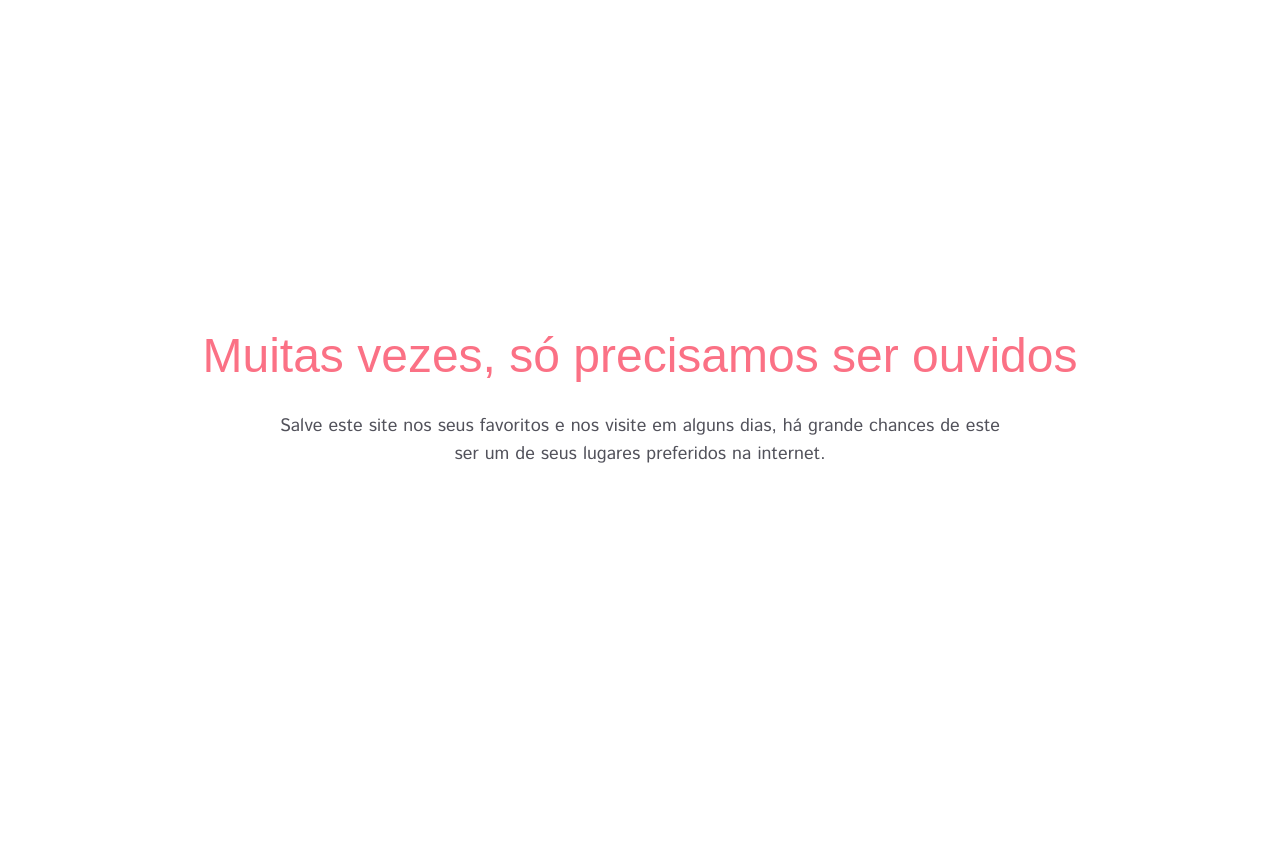
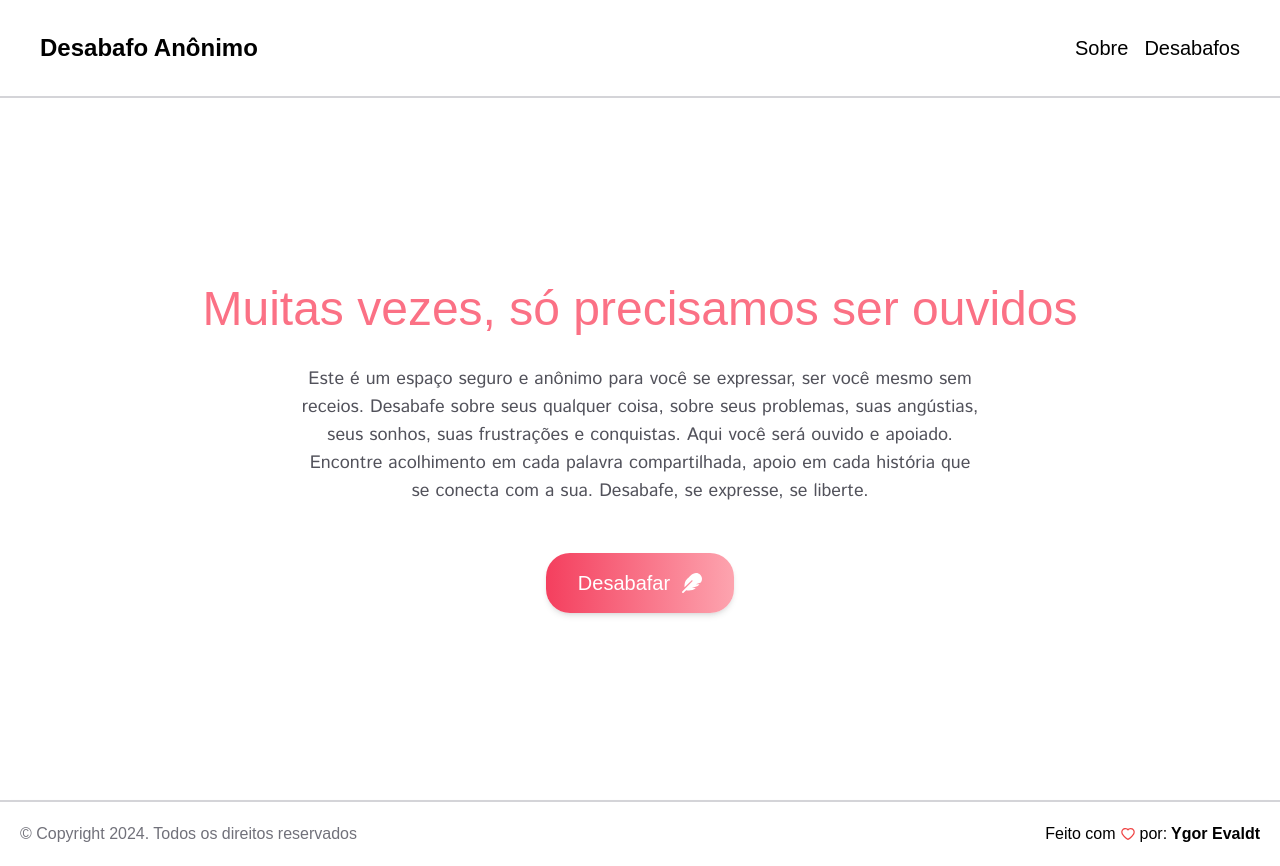
Before and after one commit to ygorevaldt/desabafo-anonimo, a Next.js app: page / in a window 1280 px wide. Before the commit the page ends 800 px from the top, so only its background shows below. Built offline with nearby package versions, Linux system fonts and the light colour scheme.

Commit message:
adiciona e modifica arquivos necessários para construção do layout que o usuário irá usar para desabafar

```diff
--- /dev/null
+++ b/src/app/about/page.tsx
@@ -0,0 +1,9 @@
+import { DinamicPage } from "@/components/DinamicPage";
+
+export default function About() {
+  return (
+    <DinamicPage>
+      <h2>Sobre</h2>
+    </DinamicPage>
+  );
+}
--- a/src/app/api/v1/vent/route.ts
+++ b/src/app/api/v1/vent/route.ts
@@ -5,8 +5,12 @@ import { HttpStatusCode } from "../../constants/http-status-code";
 export async function POST(request: NextRequest) {
   const registerVentUseCase = makeRegisterVentUseCase();
 
-  const { title, description } = await request.json();
-  const { vent } = await registerVentUseCase.execute({ title, description });
+  try {
+    const { title, description } = await request.json();
+    const { vent } = await registerVentUseCase.execute({ title, description });
 
-  return NextResponse.json(vent, { status: HttpStatusCode.CREATED });
+    return NextResponse.json(vent, { status: HttpStatusCode.CREATED });
+  } catch (error) {
+    return NextResponse.json({ status: HttpStatusCode.INTERNAL_SERVER_ERROR });
+  }
 }
--- a/src/app/page.tsx
+++ b/src/app/page.tsx
@@ -1,31 +1,52 @@
+import Link from "next/link";
+import { FaFeather } from "react-icons/fa";
 import { Istok_Web } from "next/font/google";
+
+import { DinamicPage } from "@/components/DinamicPage";
 
 const istokWeb = Istok_Web({ weight: "400", subsets: ["latin"] });
 
 export default function Home() {
   return (
-    <article
-      className="
-      flex flex-col gap-8 items-center justify-center
-      max-w-6xl m-auto p-4 h-full
-    "
-    >
+    <DinamicPage className="flex flex-col justify-center">
+      <article className="flex flex-col gap-8">
         <header className="flex flex-col gap-6 text-center">
           <h1 className="text-5xl text-rose-400">
             Muitas vezes, só precisamos ser ouvidos
           </h1>
         </header>
-      <main>
-        <p
+        <main className="flex flex-col gap-12 justify-center items-center">
+          <div
             className={`
-            w-2/3 m-auto
+              flex flex-col gap-1
+              md:w-2/3 m-auto
               ${istokWeb.className} text-zinc-600 text-lg text-center
           `}
           >
-          Salve este site nos seus favoritos e nos visite em alguns dias, há
-          grande chances de este ser um de seus lugares preferidos na internet.
+            <p>
+              Este é um espaço seguro e anônimo para você se expressar, ser você
+              mesmo sem receios. Desabafe sobre seus qualquer coisa, sobre seus
+              problemas, suas angústias, seus sonhos, suas frustrações e
+              conquistas. Aqui você será ouvido e apoiado. Encontre acolhimento
+              em cada palavra compartilhada, apoio em cada história que se
+              conecta com a sua. Desabafe, se expresse, se liberte.
             </p>
+          </div>
+          <Link
+            href={"/unburden"}
+            className="
+            flex items-center gap-3
+            bg-gradient-to-r from-rose-500 to-rose-300 text-white shadow-md
+           rounded-3xl
+            px-8 py-4 text-xl
+            hover:bg-rose-400 hover:animate-pulse hover:scale-105 duration-300
+            active:scale-95
+          "
+          >
+            Desabafar <FaFeather />
+          </Link>
         </main>
       </article>
+    </DinamicPage>
   );
 }
--- /dev/null
+++ b/src/app/unburden/page.tsx
@@ -0,0 +1,10 @@
+import { DinamicPage } from "@/components/DinamicPage";
+import { UnburdenForm } from "@/components/UnburdenForm";
+
+export default function Unburden() {
+  return (
+    <DinamicPage>
+      <UnburdenForm />
+    </DinamicPage>
+  );
+}
--- /dev/null
+++ b/src/app/vents/page.tsx
@@ -0,0 +1,9 @@
+import { DinamicPage } from "@/components/DinamicPage";
+
+export default function Vents() {
+  return (
+    <DinamicPage>
+      <h2>Desabafos</h2>
+    </DinamicPage>
+  );
+}
--- /dev/null
+++ b/src/components/DinamicPage.tsx
@@ -0,0 +1,23 @@
+import { ReactNode } from "react";
+
+import { NavBar } from "./NavBar";
+import { Footer } from "./Footer";
+
+type DinamicPageProps = {
+  children: ReactNode;
+  className?: string;
+};
+
+export function DinamicPage({ children, className }: DinamicPageProps) {
+  return (
+    <>
+      <article className="flex flex-col min-h-screen">
+        <NavBar />
+        <div className={`flex-grow max-w-5xl my-0 mx-auto ${className}`}>
+          {children}
+        </div>
+      </article>
+      <Footer />
+    </>
+  );
+}
--- /dev/null
+++ b/src/components/Footer.tsx
@@ -0,0 +1,34 @@
+import Link from "next/link";
+import { AiOutlineHeart } from "react-icons/ai";
+
+export function Footer() {
+  return (
+    <footer
+      className="
+        w-full border-t-2 border-zinc-300
+        flex gap-1 items-center justify-between
+        p-5 bg-white shadow-lg
+        z-10"
+    >
+      <div>
+        <p className="text-zinc-500">
+          © Copyright 2024. Todos os direitos reservados
+        </p>
+      </div>
+      <div className="flex gap-1 items-center">
+        <div className="flex gap-1 items-center">
+          <p>Feito com </p>
+          <AiOutlineHeart className="text-red-500" />
+          <p>por:</p>
+        </div>
+        <Link
+          href={"https://github.com/ygorevaldt"}
+          target="_blank"
+          className="font-bold"
+        >
+          Ygor Evaldt
+        </Link>
+      </div>
+    </footer>
+  );
+}
--- /dev/null
+++ b/src/components/NavBar.tsx
@@ -0,0 +1,31 @@
+import Link from "next/link";
+
+export function NavBar() {
+  return (
+    <aside className="flex items-center justify-between px-10 py-8 border-b-2 border-zinc-300">
+      <Link href={"/"}>
+        <h1 className="text-2xl font-bold hover:scale-110 duration-300">
+          Desabafo Anônimo
+        </h1>
+      </Link>
+      <ul className="flex items-center justify-end gap-4">
+        <li>
+          <Link
+            href={"/about"}
+            className="text-xl hover:text-rose-400 duration-300"
+          >
+            Sobre
+          </Link>
+        </li>
+        <li>
+          <Link
+            href={"/vents"}
+            className="text-xl hover:text-rose-400 duration-300"
+          >
+            Desabafos
+          </Link>
+        </li>
+      </ul>
+    </aside>
+  );
+}
--- /dev/null
+++ b/src/components/UnburdenForm.tsx
@@ -0,0 +1,29 @@
+"use client";
+
+import { ChangeEvent, FormEvent, useState } from "react";
+
+export function UnburdenForm() {
+  const [vent, setVent] = useState("");
+
+  function handleSubmitVent(event: FormEvent<HTMLFormElement>) {
+    event.preventDefault();
+
+    console.log(vent);
+  }
+
+  function handleNewVentValue(event: ChangeEvent<HTMLTextAreaElement>) {
+    setVent(event.target.value);
+  }
+
+  return (
+    <form onSubmit={handleSubmitVent}>
+      <span>Compartilhe:</span>
+      <textarea
+        placeholder="Escreva seu desabafo aqui:"
+        value={vent}
+        onChange={handleNewVentValue}
+      ></textarea>
+      <button type="submit"></button>
+    </form>
+  );
+}
```
Lines whose indentation alone changed are shown as unchanged.
